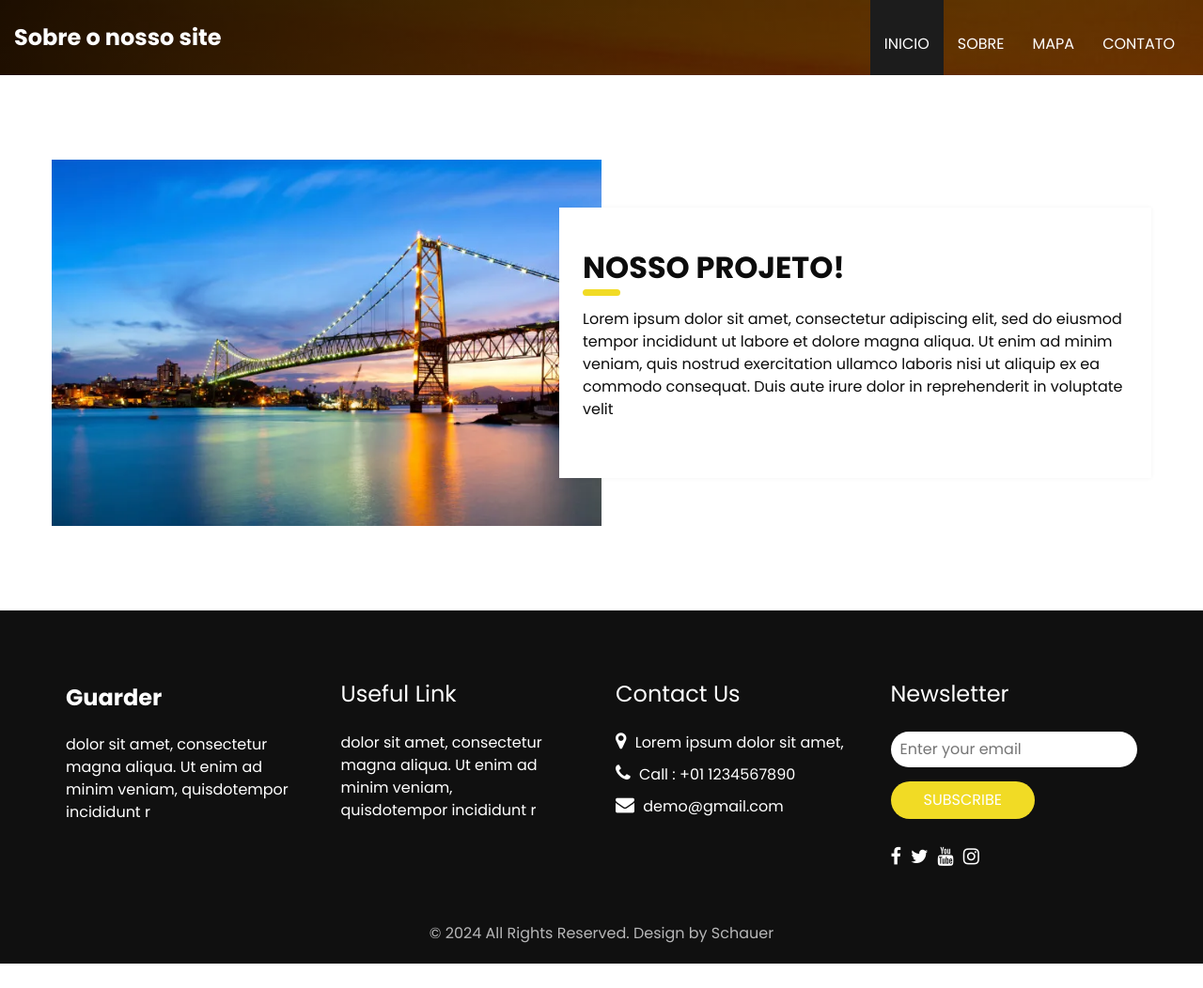
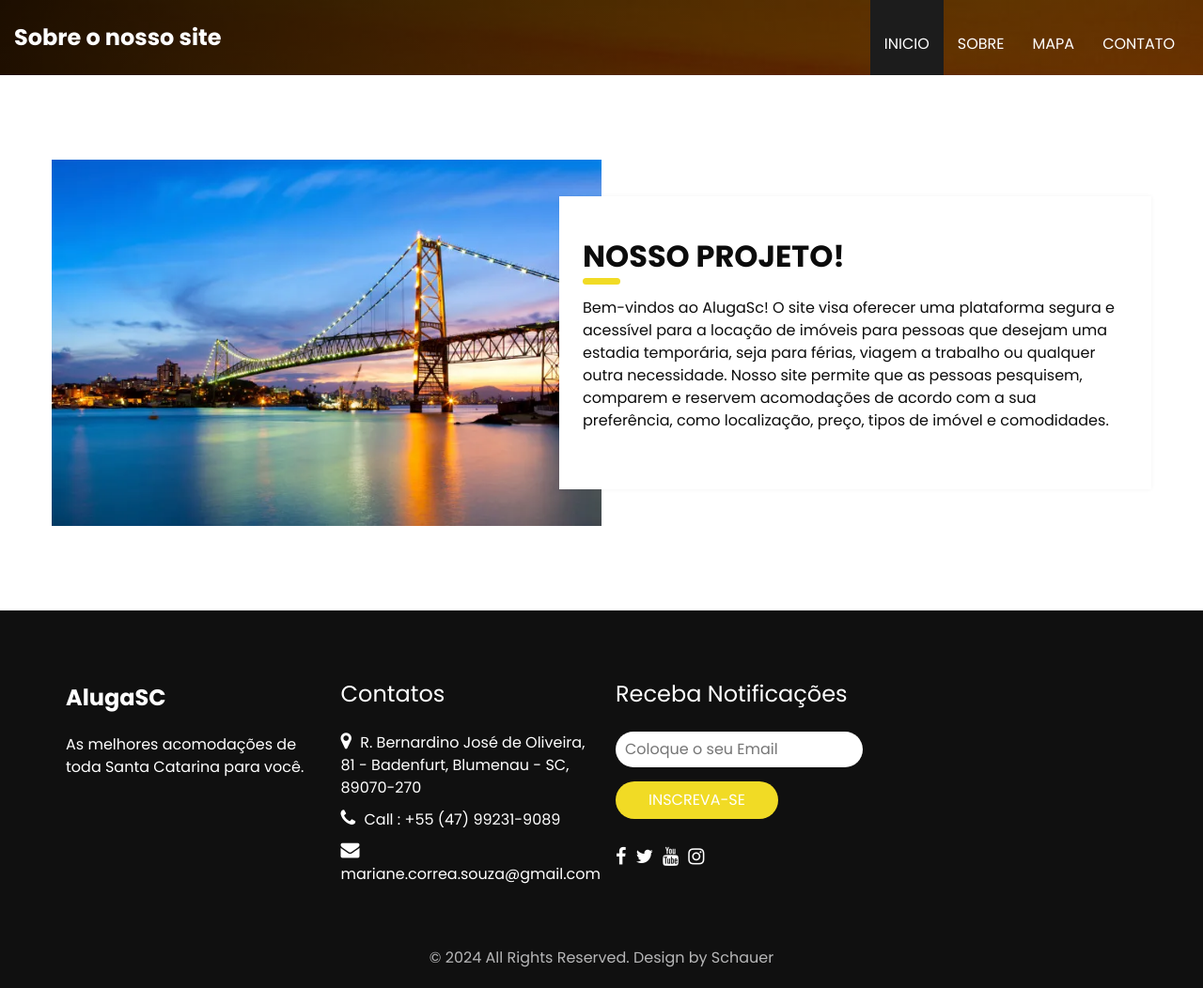
Before and after one commit to schauerGB/DP, a plain HTML site: page about.html in a window 1280 px wide. Shown: the whole page at 94% size. Before the commit the page ends 1026 px from the top, so only its background shows below. Drawn offline with Linux system fonts and the light colour scheme.

Commit message:
att inicial

```diff
--- a/about.html
+++ b/about.html
@@ -90,11 +90,8 @@
               </h2>
             </div>
             <p>
-              Lorem ipsum dolor sit amet, consectetur adipiscing elit, sed do
-              eiusmod tempor incididunt ut labore et dolore magna aliqua. Ut
-              enim ad minim veniam, quis nostrud exercitation ullamco laboris
-              nisi ut aliquip ex ea commodo consequat. Duis aute irure dolor
-              in reprehenderit in voluptate velit
+              Bem-vindos ao AlugaSc!  O site visa oferecer uma plataforma segura e acessível para a locação de imóveis para pessoas que desejam uma estadia temporária, seja para férias, viagem a trabalho ou qualquer outra necessidade. Nosso site permite que as pessoas pesquisem, comparem e reservem acomodações de acordo com a sua preferência, como localização, preço, tipos de imóvel e comodidades.
+
             </p>
           </div>
         </div>
@@ -112,66 +109,38 @@
           <div class="info_logo">
             <a class="navbar-brand" href="index.html">
               <span>
-                Guarder
+                AlugaSC
               </span>
             </a>
             <p>
-              dolor sit amet, consectetur magna aliqua. Ut enim ad minim veniam, quisdotempor incididunt r
+              As melhores acomodações de toda Santa Catarina para você.
             </p>
           </div>
         </div>
-        <div class="col-md-3">
-          <div class="info_links">
-            <h5>
-              Useful Link
-            </h5>
-            <ul>
-              <li>
-                <a href="">
-                  dolor sit amet, consectetur
-                </a>
-              </li>
-              <li>
-                <a href="">
-                  magna aliqua. Ut enim ad
-                </a>
-              </li>
-              <li>
-                <a href="">
-                  minim veniam,
-                </a>
-              </li>
-              <li>
-                <a href="">
-                  quisdotempor incididunt r
-                </a>
-              </li>
-            </ul>
-          </div>
-        </div>
+
         <div class="col-md-3">
           <div class="info_info">
             <h5>
-              Contact Us
+              Contatos
             </h5>
           </div>
           <div class="info_contact">
             <a href="" class="">
               <i class="fa fa-map-marker" aria-hidden="true"></i>
               <span>
-                Lorem ipsum dolor sit amet,
+                R. Bernardino José de Oliveira, 81 - Badenfurt, Blumenau - SC, 89070-270
               </span>
             </a>
             <a href="" class="">
               <i class="fa fa-phone" aria-hidden="true"></i>
               <span>
-                Call : +01 1234567890
+                Call : +55 (47) 99231-9089
               </span>
             </a>
             <a href="" class="">
               <i class="fa fa-envelope" aria-hidden="true"></i>
               <span>
-                demo@gmail.com
+                mariane.correa.souza@gmail.com
               </span>
             </a>
           </div>
@@ -179,25 +148,25 @@
         <div class="col-md-3">
           <div class="info_form ">
             <h5>
-              Newsletter
+              Receba Notificações
             </h5>
             <form action="#">
-              <input type="email" placeholder="Enter your email">
+              <input type="email" placeholder="Coloque o seu Email">
               <button>
-                Subscribe
+                Inscreva-se
               </button>
             </form>
             <div class="social_box">
-              <a href="">
+              <a href="https://www.facebook.com">
                 <i class="fa fa-facebook" aria-hidden="true"></i>
               </a>
-              <a href="">
+              <a href="https://x.com">
                 <i class="fa fa-twitter" aria-hidden="true"></i>
               </a>
-              <a href="">
+              <a href="https://www.youtube.com">
                 <i class="fa fa-youtube" aria-hidden="true"></i>
               </a>
-              <a href="">
+              <a href="https://www.instagram.com/mari_correa90/?igsh=MTQ2bDFpaHhkMnVoNw%3D%3D">
                 <i class="fa fa-instagram" aria-hidden="true"></i>
               </a>
             </div>
```
Also changed, not shown: index.html (+20 -57 lines), login.html (added).
